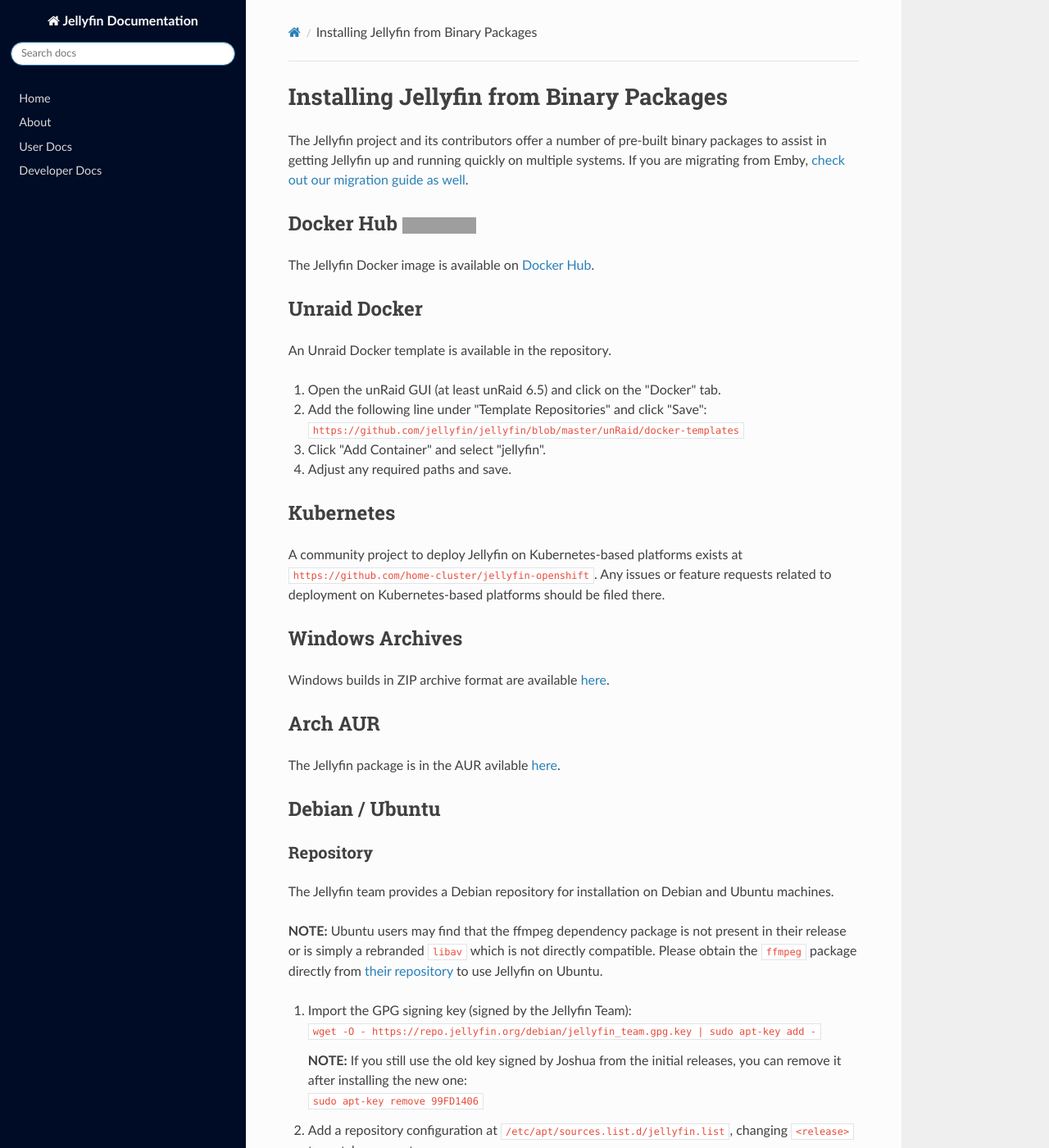
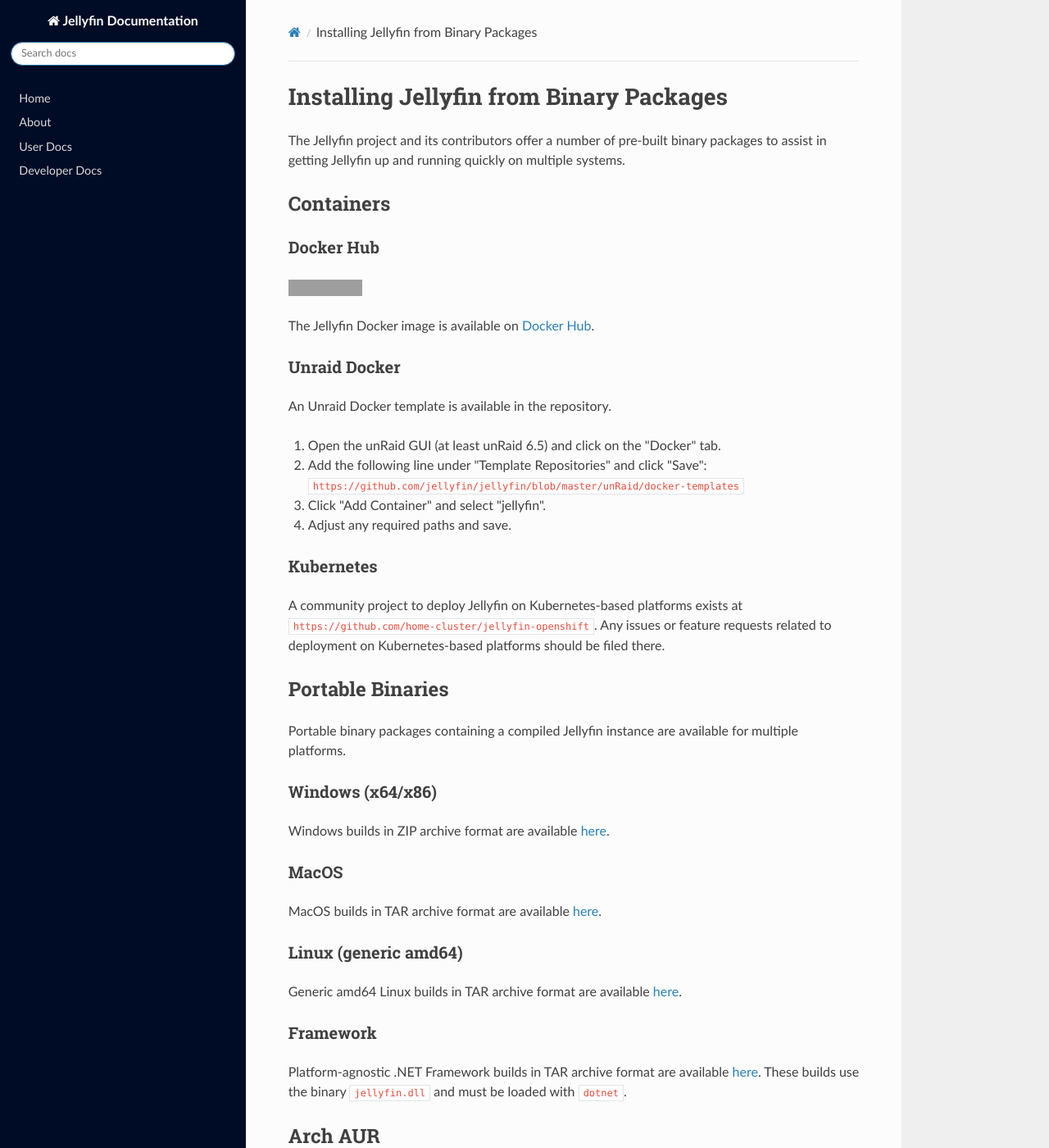
Before and after one commit to jellyfin-archive/jellyfin-docs, an MkDocs documentation site: the page built from docs/user-docs/installing.md, in a window 1280 px wide and 1400 px high. Shown: the whole window at 82% size. Built offline with MkDocs 1.6.1, drawn with Linux system fonts in a browser that asks for light colours; nearby versions of some CDN libraries; grey boxes are pictures that could not be loaded.

Commit message:
Clean up the locations and organization
1. Add new builds to the list
2. Reorganize the headers to better group the various types
3. Use the new paths on the repo server
4. Remove link to migration instructions
5. Add big disclaimer to the migrations page about how it doesn't work

```diff
--- a/docs/user-docs/installing.md
+++ b/docs/user-docs/installing.md
@@ -1,12 +1,16 @@
 # Installing Jellyfin from Binary Packages
 
-The Jellyfin project and its contributors offer a number of pre-built binary packages to assist in getting Jellyfin up and running quickly on multiple systems. If you are migrating from Emby, [check out our migration guide as well](/user-docs/migrate-from-emby).
+The Jellyfin project and its contributors offer a number of pre-built binary packages to assist in getting Jellyfin up and running quickly on multiple systems.
 
-## Docker Hub <a href="https://hub.docker.com/r/jellyfin/jellyfin"><img alt="Docker Pull Count" src="https://img.shields.io/docker/pulls/jellyfin/jellyfin.svg"></a>
+## Containers
+
+### Docker Hub
+
+<a href="https://hub.docker.com/r/jellyfin/jellyfin"><img alt="Docker Pull Count" src="https://img.shields.io/docker/pulls/jellyfin/jellyfin.svg"></a>
 
 The Jellyfin Docker image is available on [Docker Hub](https://hub.docker.com/r/jellyfin/jellyfin/).
 
-## Unraid Docker
+### Unraid Docker
 
 An Unraid Docker template is available in the repository.
 
@@ -19,14 +23,30 @@ An Unraid Docker template is available in the repository.
 
 1. Adjust any required paths and save.
 
-## Kubernetes
+### Kubernetes
 
 A community project to deploy Jellyfin on Kubernetes-based platforms exists at `https://github.com/home-cluster/jellyfin-openshift`.
 Any issues or feature requests related to deployment on Kubernetes-based platforms should be filed there.
 
-## Windows Archives
+## Portable Binaries
 
-Windows builds in ZIP archive format are available [here](https://repo.jellyfin.org/windows).
+Portable binary packages containing a compiled Jellyfin instance are available for multiple platforms.
+
+### Windows (x64/x86)
+
+Windows builds in ZIP archive format are available [here](https://repo.jellyfin.org/releases/server/windows).
+
+### MacOS
+
+MacOS builds in TAR archive format are available [here](https://repo.jellyfin.org/releases/server/macos).
+
+### Linux (generic amd64)
+
+Generic amd64 Linux builds in TAR archive format are available [here](https://repo.jellyfin.org/releases/server/linux).
+
+### Framework
+
+Platform-agnostic .NET Framework builds in TAR archive format are available [here](https://repo.jellyfin.org/releases/server/windows). These builds use the binary `jellyfin.dll` and must be loaded with `dotnet`.
 
 ## Arch AUR
 
@@ -68,7 +88,7 @@ To restart the daemon, use:
 
 ### Packages
 
-Raw Debian packages, compatible with Debian 8+ or Ubuntu 14.04+, are available [here](https://repo.jellyfin.org/archive).
+Raw Debian packages, compatible with Debian 8+ or Ubuntu 14.04+, are available [here](https://repo.jellyfin.org/releases/server/debian).
 
 **NOTE:** When installing packages with `dpkg -i`, it won't attempt to resolve dependencies for you. Ensure you have `ffmpeg` installed already, or use `apt -f install` after attempting the `dpkg -i` to resolve and install the required dependencies.
 
```
Also changed, not shown: docs/user-docs/migrate-from-emby.md (+5 -1 lines).
